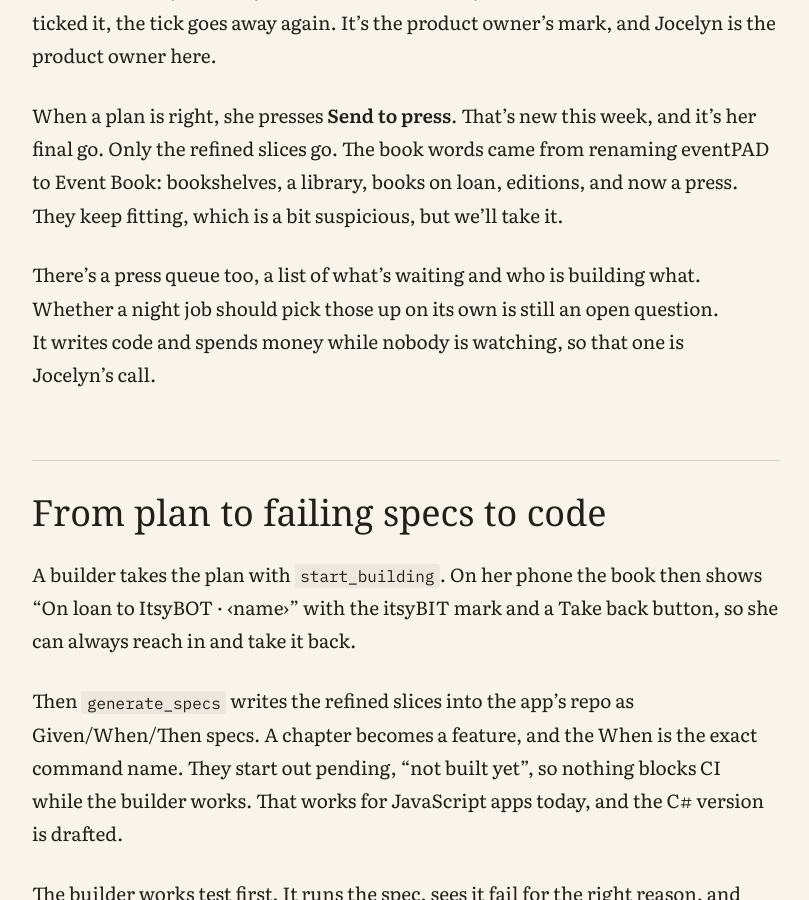
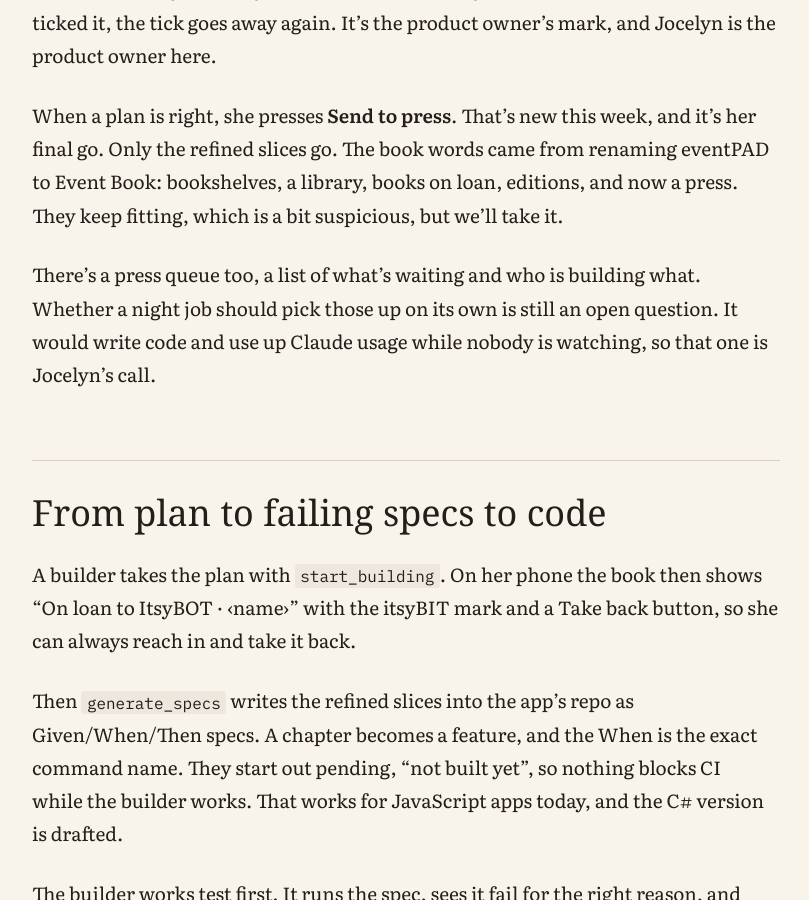
Before and after one commit to itsybit-agent/itsybot-devlog, a Jekyll site: the page built from _posts/2026-10-30-how-we-build-now.md, in a window 1280 px wide and 900 px high, scrolled down 1656 px. Shown: the whole window, without its empty margins (234-1043 px from the left). Built offline with Jekyll 4.4.1, drawn with Linux system fonts in a browser that asks for light colours; some web fonts are replaced.

Commit message:
devlog: how we build now, it's Claude usage, not money (#18)
Claude-Session: https://claude.ai/code/session_0123KfApvawmwgYNfSXbVhNJ

Co-authored-by: Claude Opus 5.5 <noreply@anthropic.com>

```diff
--- a/_posts/2026-10-30-how-we-build-now.md
+++ b/_posts/2026-10-30-how-we-build-now.md
@@ -25,7 +25,7 @@ Each slice has a ☑ Refined box, and only Jocelyn ticks it. The agents can read
 
 When a plan is right, she presses **Send to press**. That's new this week, and it's her final go. Only the refined slices go. The book words came from renaming eventPAD to Event Book: bookshelves, a library, books on loan, editions, and now a press. They keep fitting, which is a bit suspicious, but we'll take it.
 
-There's a press queue too, a list of what's waiting and who is building what. Whether a night job should pick those up on its own is still an open question. It writes code and spends money while nobody is watching, so that one is Jocelyn's call.
+There's a press queue too, a list of what's waiting and who is building what. Whether a night job should pick those up on its own is still an open question. It would write code and use up Claude usage while nobody is watching, so that one is Jocelyn's call.
 
 ## From plan to failing specs to code
 
```
